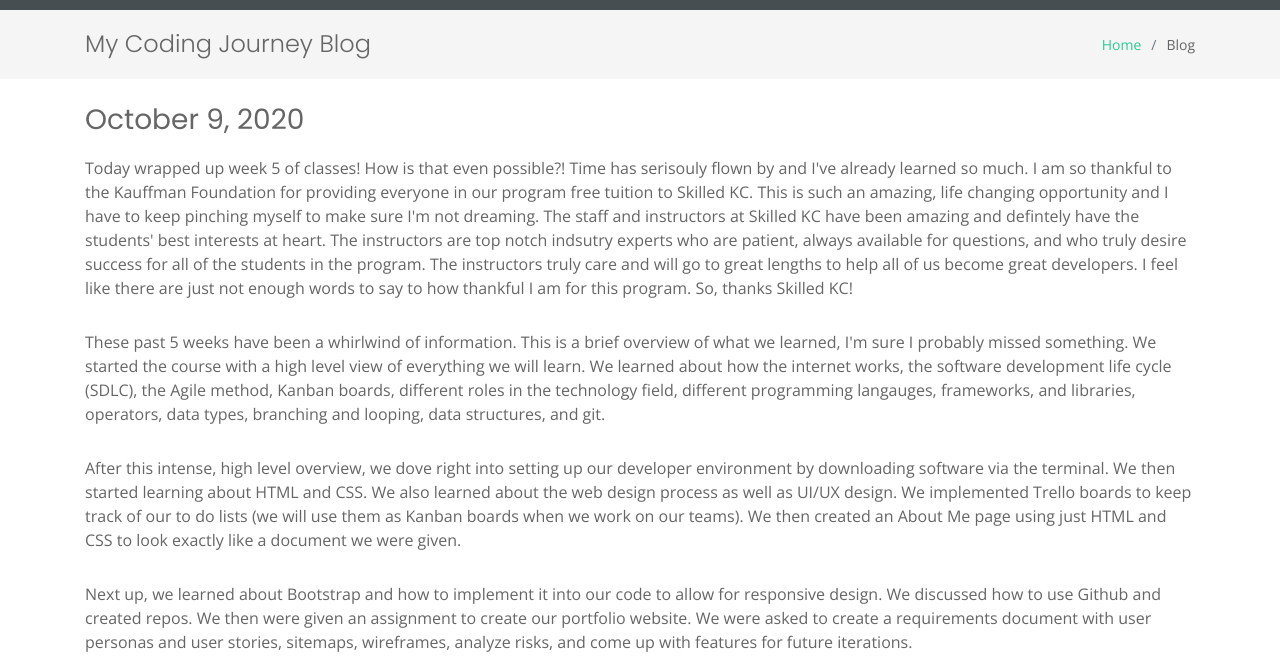
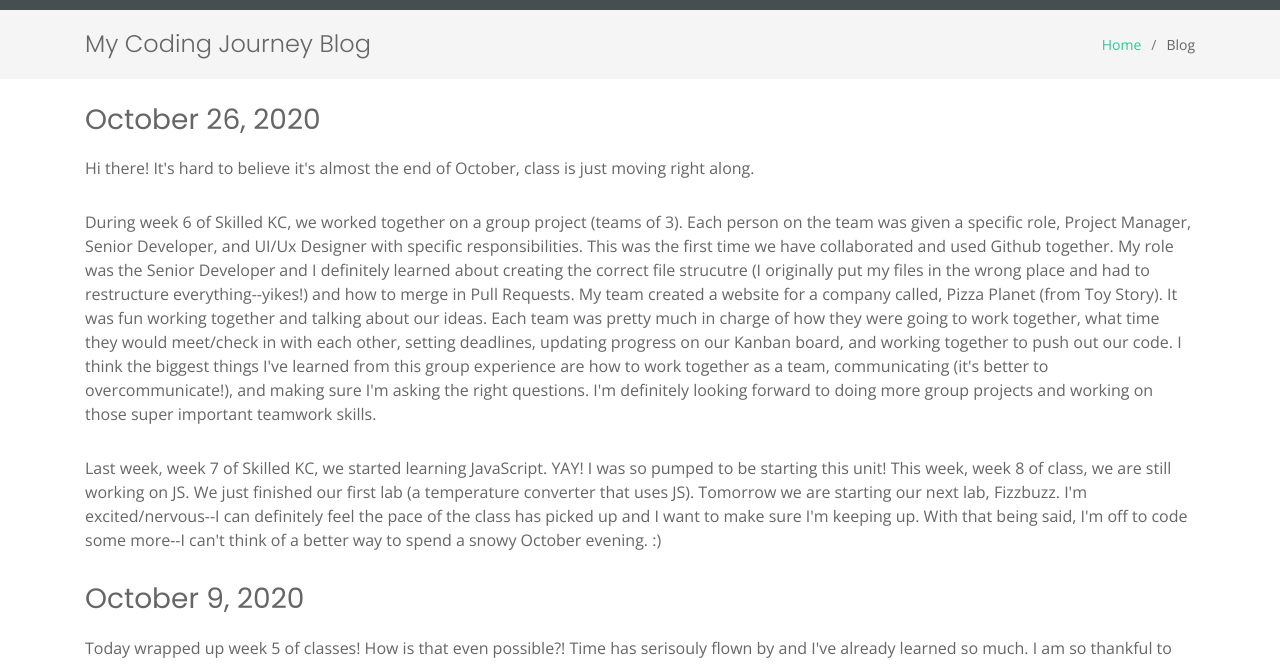
Before and after one commit to CLMcCork/portfolio, a plain HTML site: page blog.html in a window 1280 px wide. Shown: the part 82-746 px from the top of the page. Drawn offline with nearby package versions, Linux system fonts and the light colour scheme.

Commit message:
blog update

```diff
--- a/assets/css/style.css
+++ b/assets/css/style.css
@@ -596,7 +596,7 @@ section {
 
 #portfolio #portfolio-flters li:hover, #portfolio #portfolio-flters li.filter-active {
   color: #fff;
-  background: #2dc997;
+  background: #2dca98;
 }
 
 #portfolio #portfolio-flters li:last-child {
@@ -622,7 +622,7 @@ section {
   bottom: -50px;
   z-index: 3;
   transition: all ease-in-out 0.3s;
-  background: #2dc997;
+  background: #2dca98;
   padding: 15px 20px;
 }
 
@@ -648,7 +648,7 @@ section {
 }
 
 #portfolio .portfolio-item .portfolio-info .preview-link:hover, #portfolio .portfolio-item .portfolio-info .details-link:hover {
-  color: #a4ebd4;
+  color:  #2dca98;
 }
 
 #portfolio .portfolio-item .portfolio-info .details-link {
--- a/blog.html
+++ b/blog.html
@@ -98,6 +98,24 @@
 
     <section class="inner-page pt-4">
       <div class="container">
+        <h3>October 26, 2020</h3>
+
+        <p>Hi there! It's hard to believe it's almost the end of October, class is just moving right along.</p>
+
+        <P>During week 6 of Skilled KC, we worked together on a group project (teams of 3). Each person on the team was given a specific role, Project Manager,
+          Senior Developer, and UI/Ux Designer with specific responsibilities. This was the first time we have collaborated and used Github together. My role was the Senior Developer and I definitely learned
+          about creating the correct file strucutre (I originally put my files in the wrong place and had to restructure everything--yikes!) and how to merge in Pull Requests. My team
+          created a website for a company called, Pizza Planet (from Toy Story). It was fun working together and talking about
+          our ideas. Each team was pretty much in charge of how they were going to work together, what time they would meet/check in with each other,
+          setting deadlines, updating progress on our Kanban board, and working together to push out our code. I think the biggest things I've learned from this group experience
+          are how to work together as a team, communicating (it's better to overcommunicate!), and making sure I'm asking the right questions. I'm definitely looking forward to doing more group projects and
+          working on those super important teamwork skills.
+        </P>
+
+        <p>Last week, week 7 of Skilled KC, we started learning JavaScript. YAY! I was so pumped to be starting this unit! This week, week 8 of class, we are still working on JS. We just
+          finished our first lab (a temperature converter that uses JS). Tomorrow we are starting our next lab, Fizzbuzz. I'm excited/nervous--I can definitely feel the pace of the class has
+          picked up and I want to make sure I'm keeping up. With that being said, I'm off to code some more--I can't think of a better way to spend a snowy October evening. :)
+        </p>
         <h3>October 9, 2020</h3>
 
         <p>Today wrapped up week 5 of classes! How is that even possible?! Time has serisouly flown by and I've already learned so much.
```
